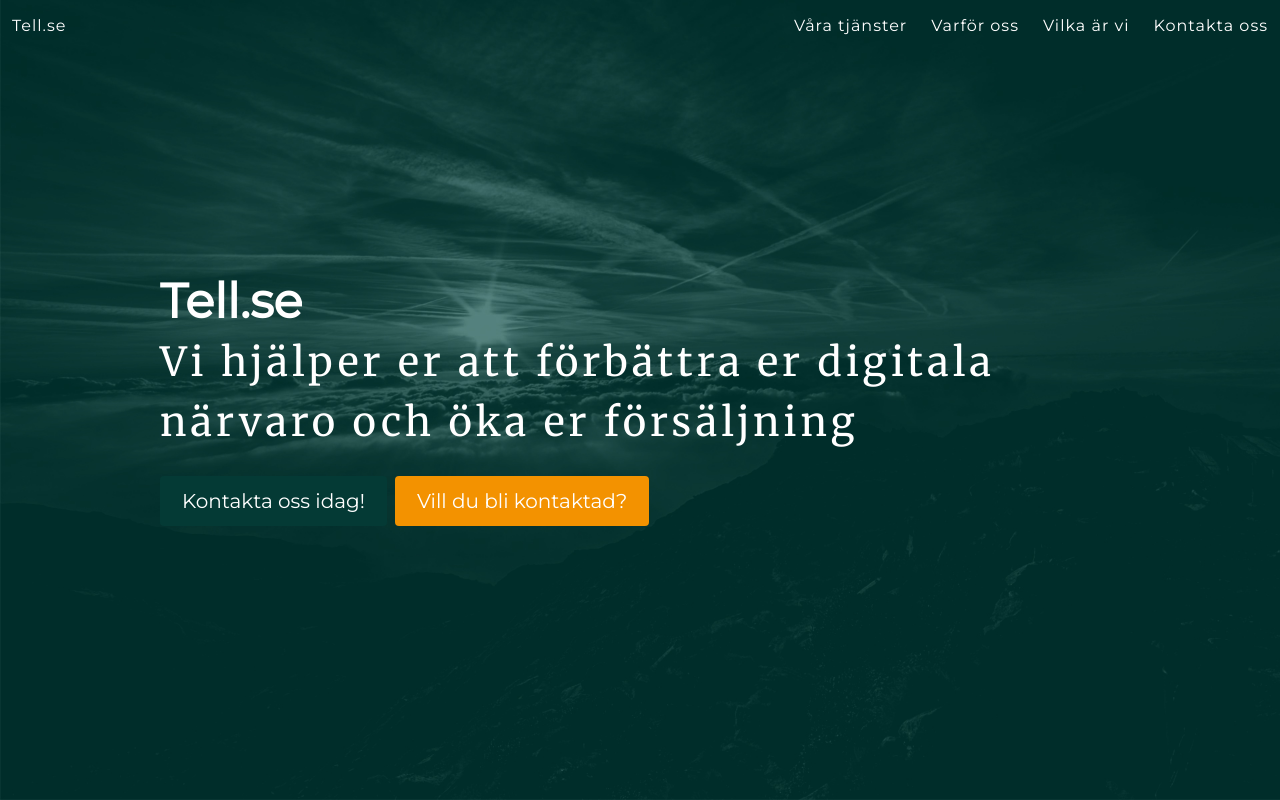
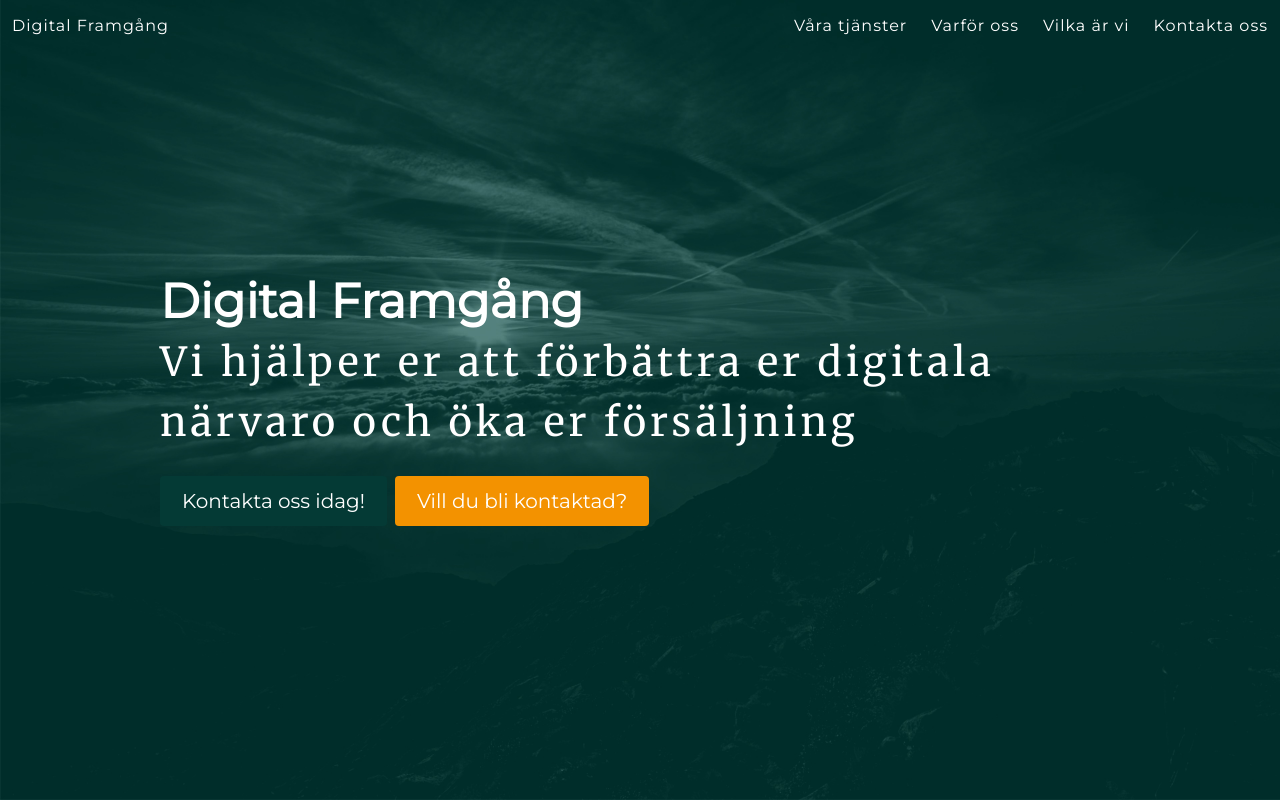
Before and after one commit to codebyjonas/digitalframgang.com, a React (Create React App) app: page / in a window 1280 px wide. Shown: the top 800 px of the page. Built offline with nearby package versions, Linux system fonts and the light colour scheme.

Commit message:
dont know

```diff
--- a/src/components/Header.js
+++ b/src/components/Header.js
@@ -20,10 +20,8 @@ const links = [
     }
 ]
 
-
-
 class Header extends React.Component {
-    constructor(){
+    constructor() {
         super()
         this.state = {
             navbarScrollState: 'navbar-transparent'
@@ -32,24 +30,26 @@ class Header extends React.Component {
 
     listenScrollEvent = e => {
         if (window.scrollY > 740) {
-           this.setState({navbarScrollState: 'is-primary'})
+            this.setState({ navbarScrollState: 'is-primary' })
         } else {
-           this.setState({navbarScrollState: 'navbar-transparent'})
+            this.setState({ navbarScrollState: 'navbar-transparent' })
         }
     }
 
     componentDidMount() {
         window.addEventListener('scroll', this.listenScrollEvent)
     }
-    render () {
-        return(
+    render() {
+        return (
             <nav
-                className={'navbar is-fixed-top ' + this.state.navbarScrollState}
+                className={
+                    'navbar is-fixed-top ' + this.state.navbarScrollState
+                }
                 role='navigation'
                 aria-label='main navigation'
             >
                 <div className='navbar-brand'>
-                    <h1 className='navbar-item'>Tell.se</h1>
+                    <h1 className='navbar-item'>Digital Framgång</h1>
                     <a
                         role='button'
                         className='navbar-burger'
@@ -77,8 +77,7 @@ class Header extends React.Component {
                 </div>
             </nav>
         )
-
     }
 }
 
-export default Header;
+export default Header
--- a/src/components/Hero.js
+++ b/src/components/Hero.js
@@ -4,7 +4,7 @@ const Hero = () => (
     <section className='hero is-bold is-fullheight'>
         <div className='hero-body'>
             <div className='container'>
-                <h1 className='title is-1 is-white'>Tell.se</h1>
+                <h1 className='title is-1 is-white'>Digital Framgång</h1>
                 <h2 className='subtitle is-2 is-white large-spacing'>
                     Vi hjälper er att förbättra er digitala närvaro och öka er
                     försäljning
```
Lines whose indentation alone changed are shown as unchanged.
